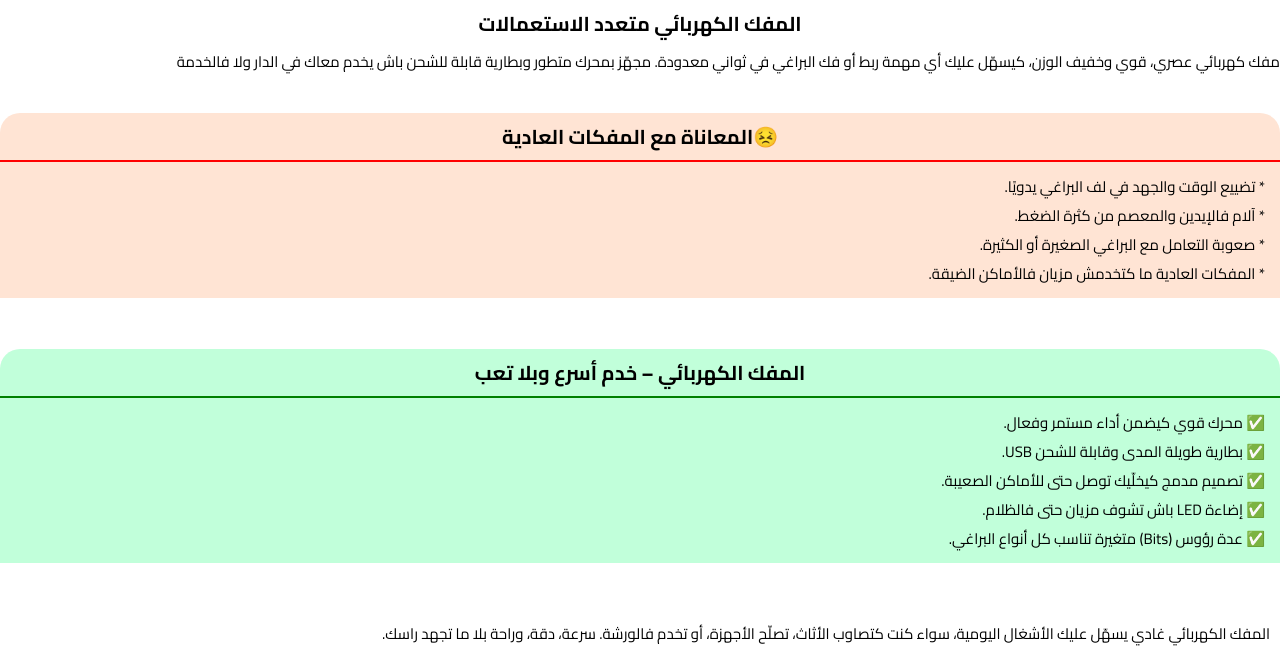
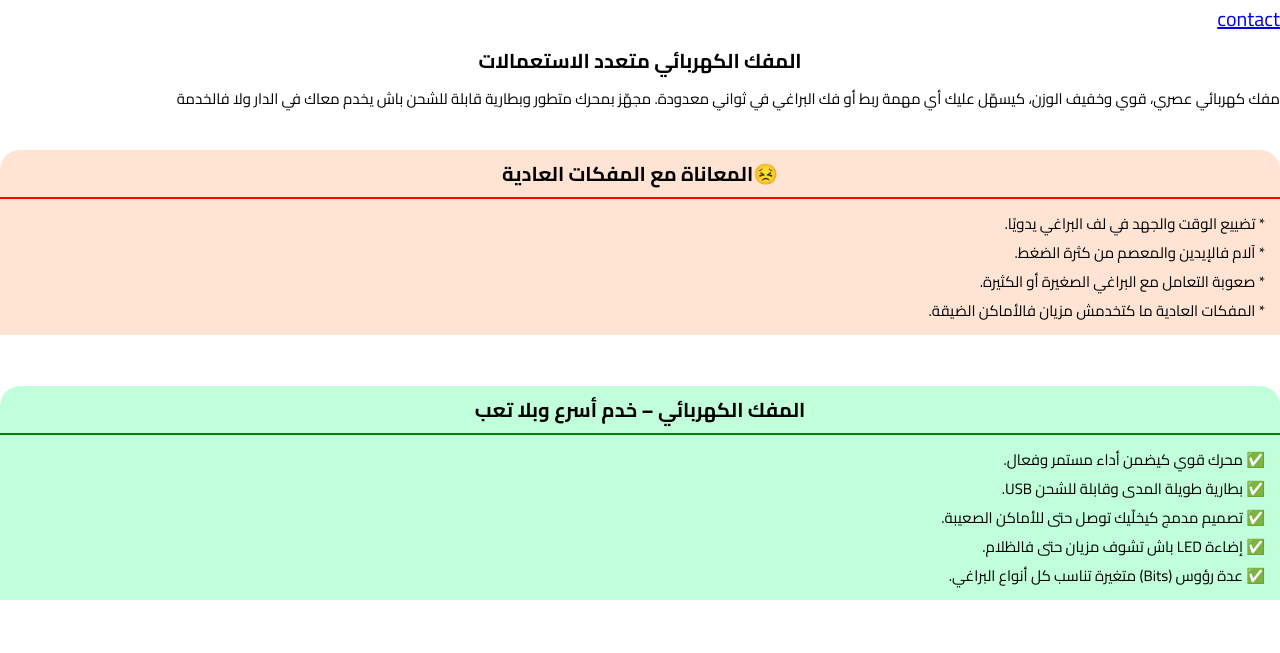
Before and after one commit to aminegold91/myapp, a plain HTML site: page index.html in a window 1280 px wide. Shown: the top 653 px of the page. Drawn offline with Linux system fonts and the light colour scheme; a web font is replaced by a local one.

Commit message:
Update index.html

```diff
--- a/index.html
+++ b/index.html
@@ -11,6 +11,10 @@
   <title>Document</title>
 </head>
 <body dir="rtl">
+
+  <a href="contact.html">
+    contact
+  </a>
   <div class="box" >
     <h4>
     المفك الكهربائي متعدد الاستعمالات
```
